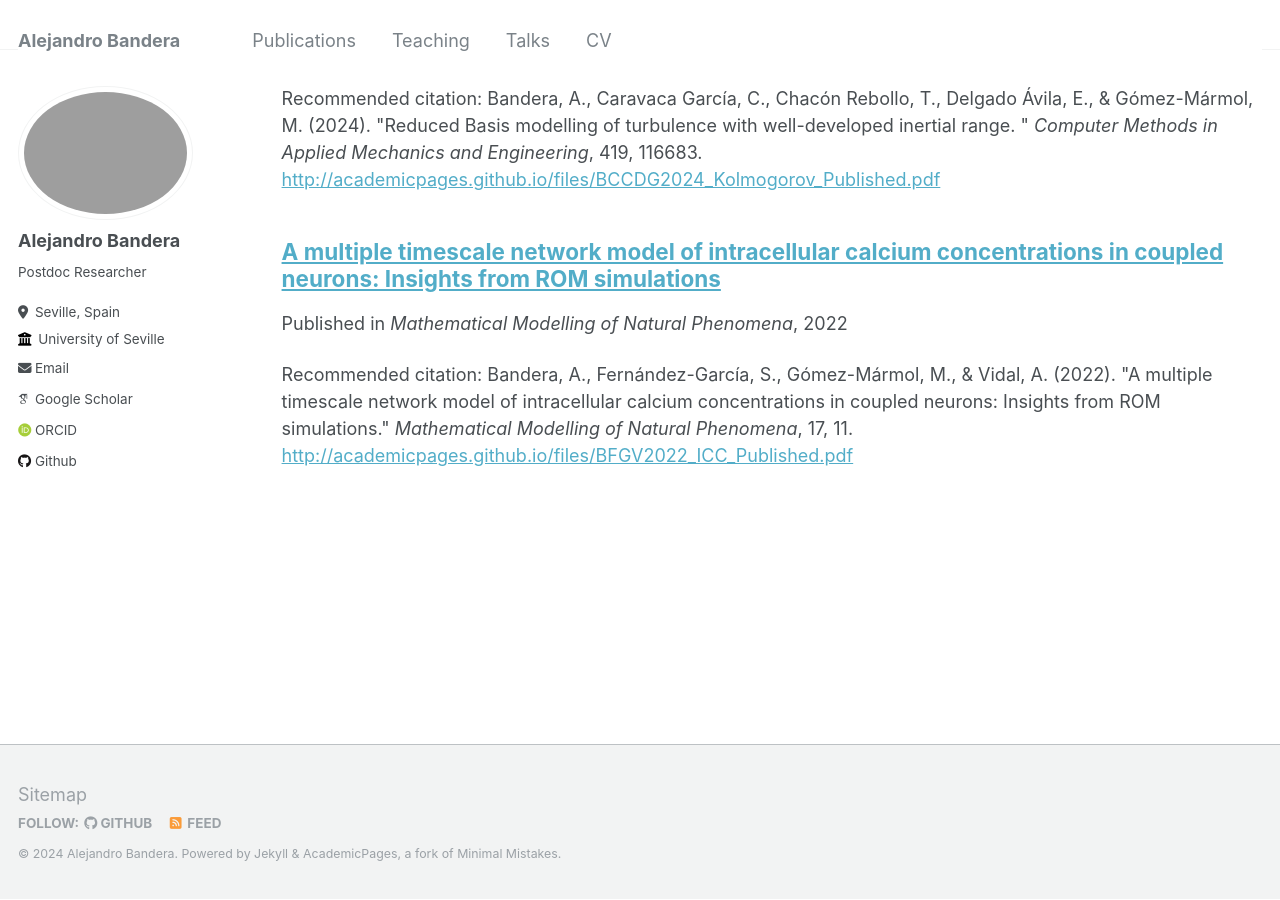
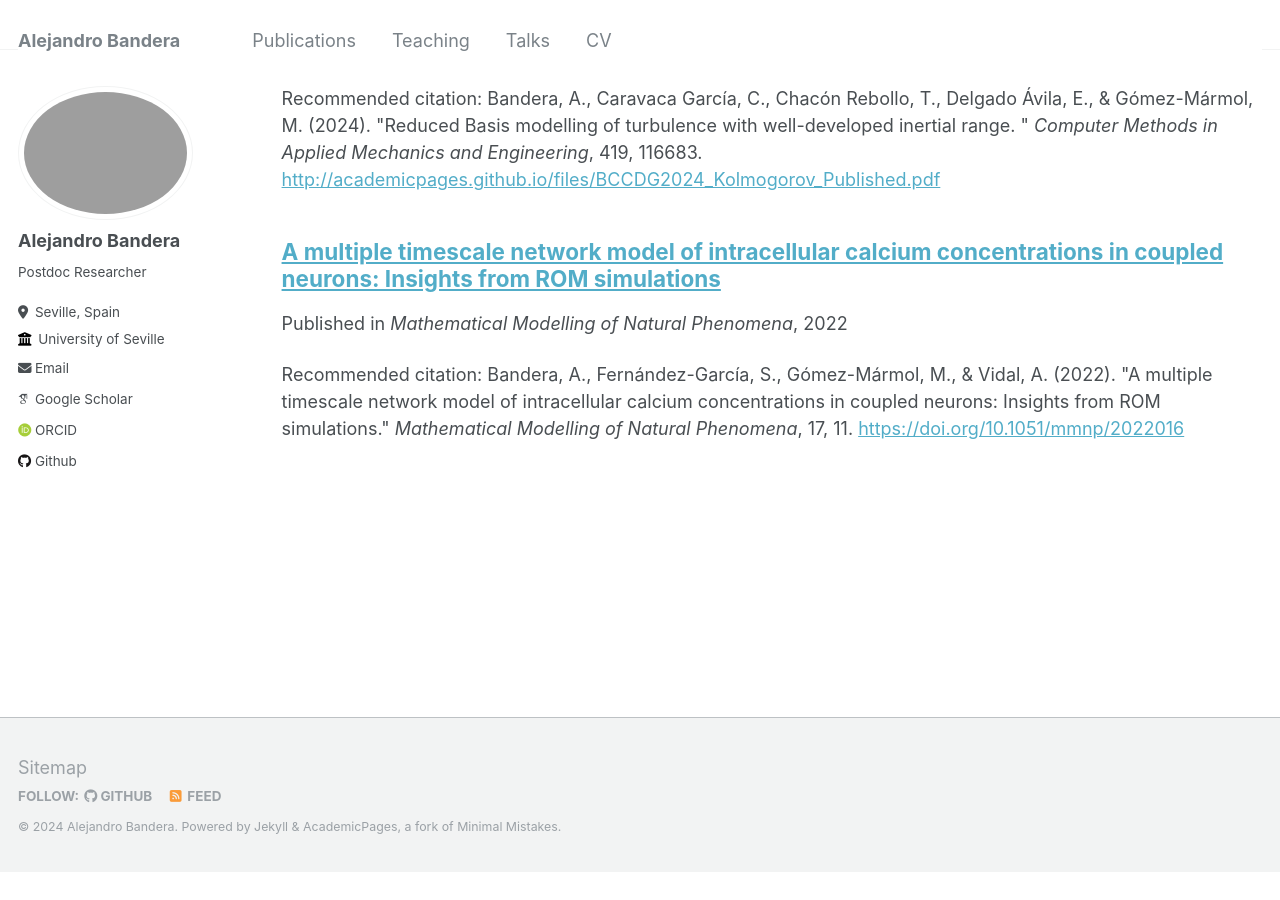
Before and after one commit to abanderam/abandera.github.io, a Jekyll site: the page built from _pages/publications.md, in a window 1280 px wide and 900 px high, scrolled down 761 px. Built offline with Jekyll 4.4.1, drawn with Linux system fonts in a browser that asks for light colours; some web fonts are replaced; after the commit the page ends 1634 px from its top, so only the background shows below that; part of the change alters nothing that is shown.

Commit message:
Prueba Enlaces

```diff
--- a/_pages/cv.md
+++ b/_pages/cv.md
@@ -11,7 +11,7 @@ redirect_from:
 
 Education
 ======
-* Ph.D in Mathematics, University of Seville, 2024. <a href="https:///abanderam.github.io/filesTesis_ABM.pdf">PhD Thesis</a>.
+* Ph.D in Mathematics, University of Seville, 2024. <a href="https:///abanderam.github.io/files/Tesis_ABM.pdf">PhD Thesis</a>.
 * M.S. in Mathematics, University of Seville, 2021. <a href="https:///abanderam.github.io/files/TFM_ABM.pdf">Master Thesis</a>.
 * B.S. in Mathematics, University of Seville, 2019. <a href="https:///abanderam.github.io/files/TFG_ABM.pdf">Final Project</a>.
 * B.S. in Physics, University of Seville, 2019. <a href="https:///abanderam.github.io/files/TFG_ABM.pdf">Final Project</a>.
--- a/_publications/2022_BFGV_MTNM.md
+++ b/_publications/2022_BFGV_MTNM.md
@@ -5,7 +5,7 @@ permalink: /publication/2022_BFGV_MTNM
 excerpt: ''
 date: 2022-06-09
 venue: 'Mathematical Modelling of Natural Phenomena'
-paperurl: 'http://academicpages.github.io/files/BFGV2022_ICC_Published.pdf'
+paperurl: 'https://doi.org/10.1051/mmnp/2022016'
 citation: 'Bandera, A., Fernández-García, S., Gómez-Mármol, M., & Vidal, A. (2022). &quot;A multiple timescale network model of intracellular calcium concentrations in coupled neurons: Insights from ROM simulations.&quot; <i>Mathematical Modelling of Natural Phenomena</i>, 17, 11.'
 ---
 
```
